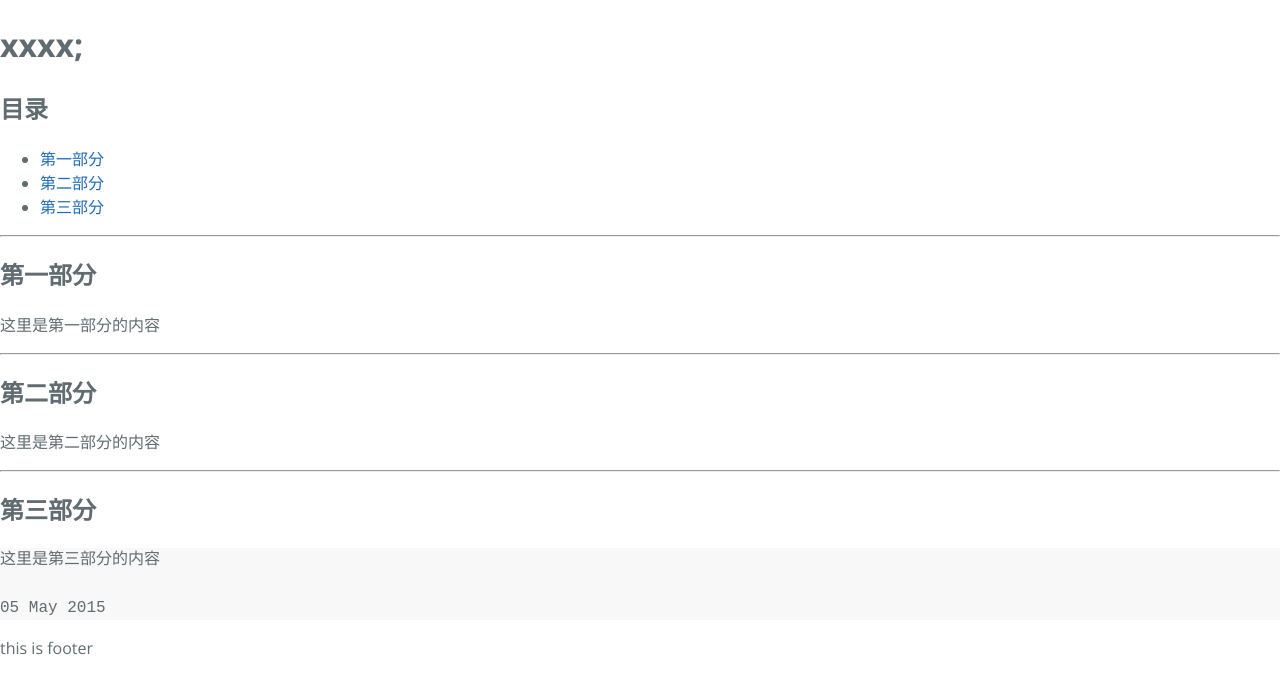
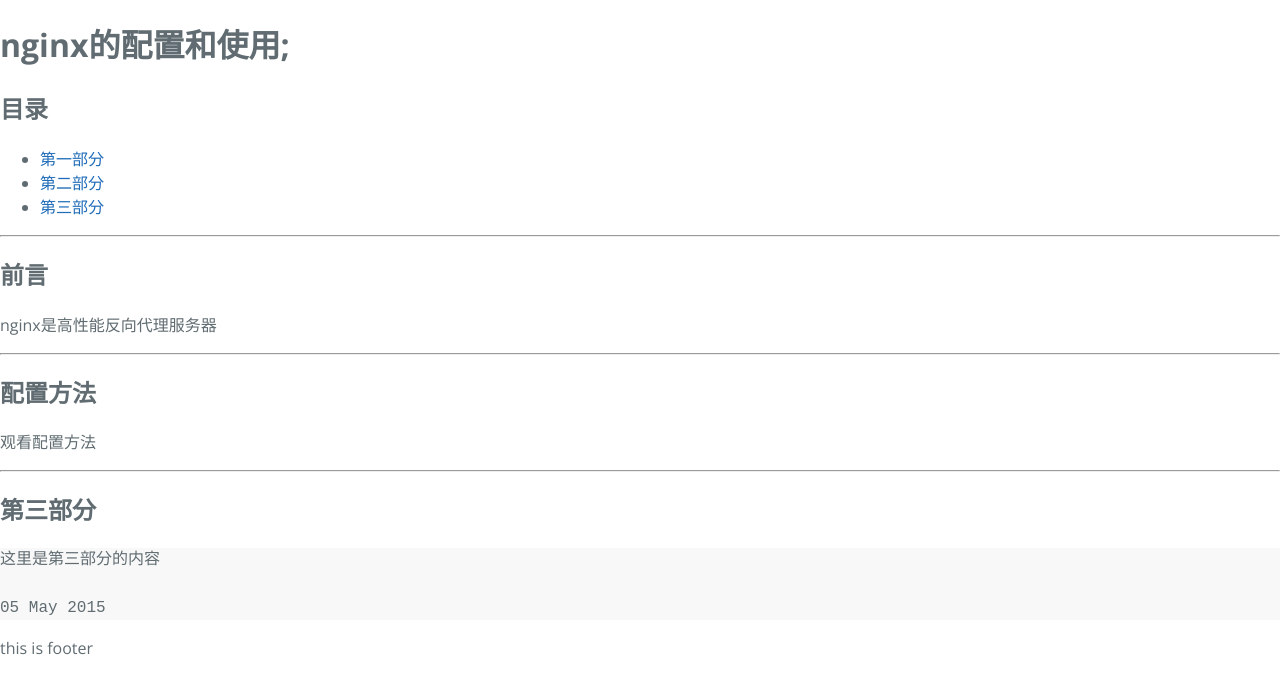
Before and after one commit to CHT111/blog, a Jekyll site: the page built from _posts/2015-05-05-my_first_article.md, in a window 1280 px wide. Shown: the top 694 px of the page. Built offline with Jekyll 4.4.1, drawn with Linux system fonts in a browser that asks for light colours.

Commit message:
发放日

```diff
--- a/_posts/2015-05-05-my_first_article.md
+++ b/_posts/2015-05-05-my_first_article.md
@@ -1,5 +1,5 @@
 ---
-title: xxxx;
+title: nginx的配置和使用;
 layout: index1
 ---
 
@@ -8,23 +8,23 @@ layout: index1
 # {{ page.title }}
 
 ## 目录
-+ [第一部分](#第一部分)
-+ [第二部分](#partII)
++ [第一部分](#前言)
++ [第二部分](#配置方法)
 + [第三部分](#partIII)
 
 ----------------------------------
 
-## 第一部分
+## 前言
 
 
-这里是第一部分的内容
+nginx是高性能反向代理服务器
 
 ----------------------------------
 
-## 第二部分
+## 配置方法
 
 
-这里是第二部分的内容
+观看配置方法
 
 ----------------------------------
 
```
